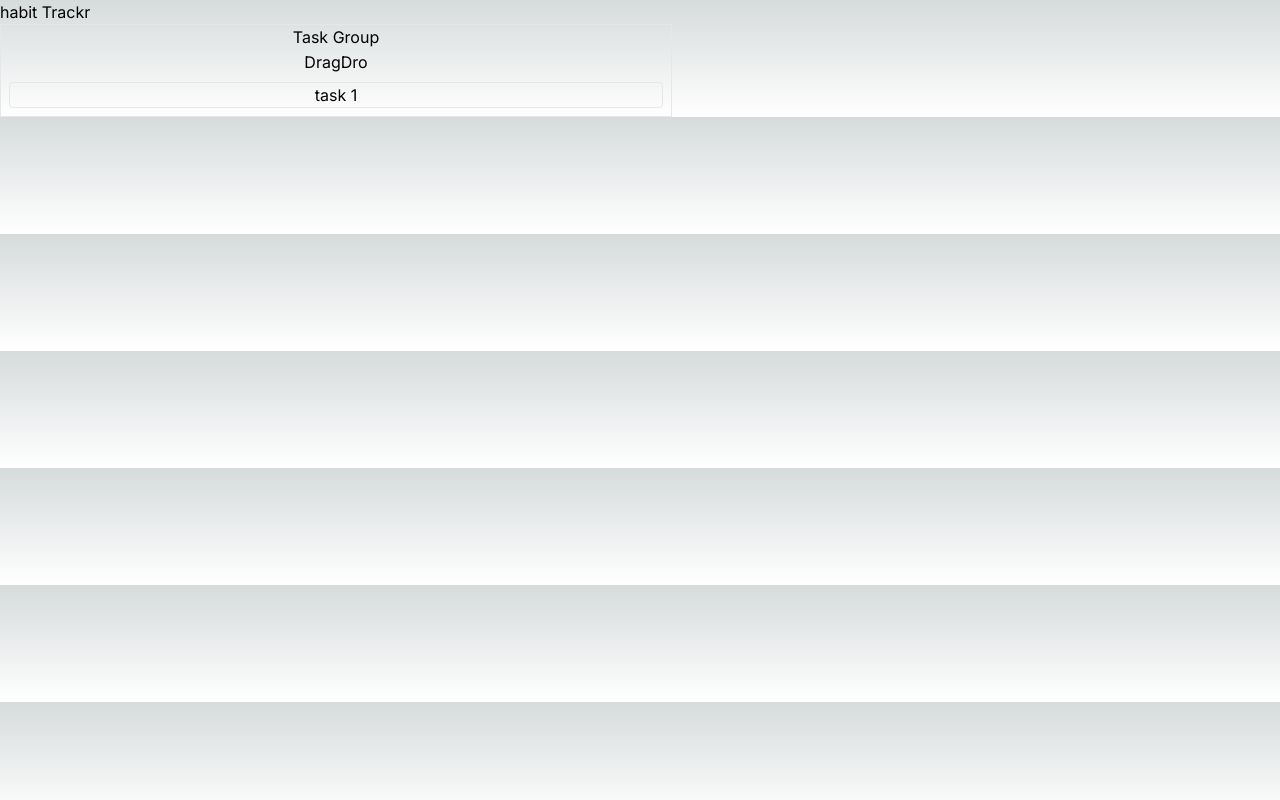
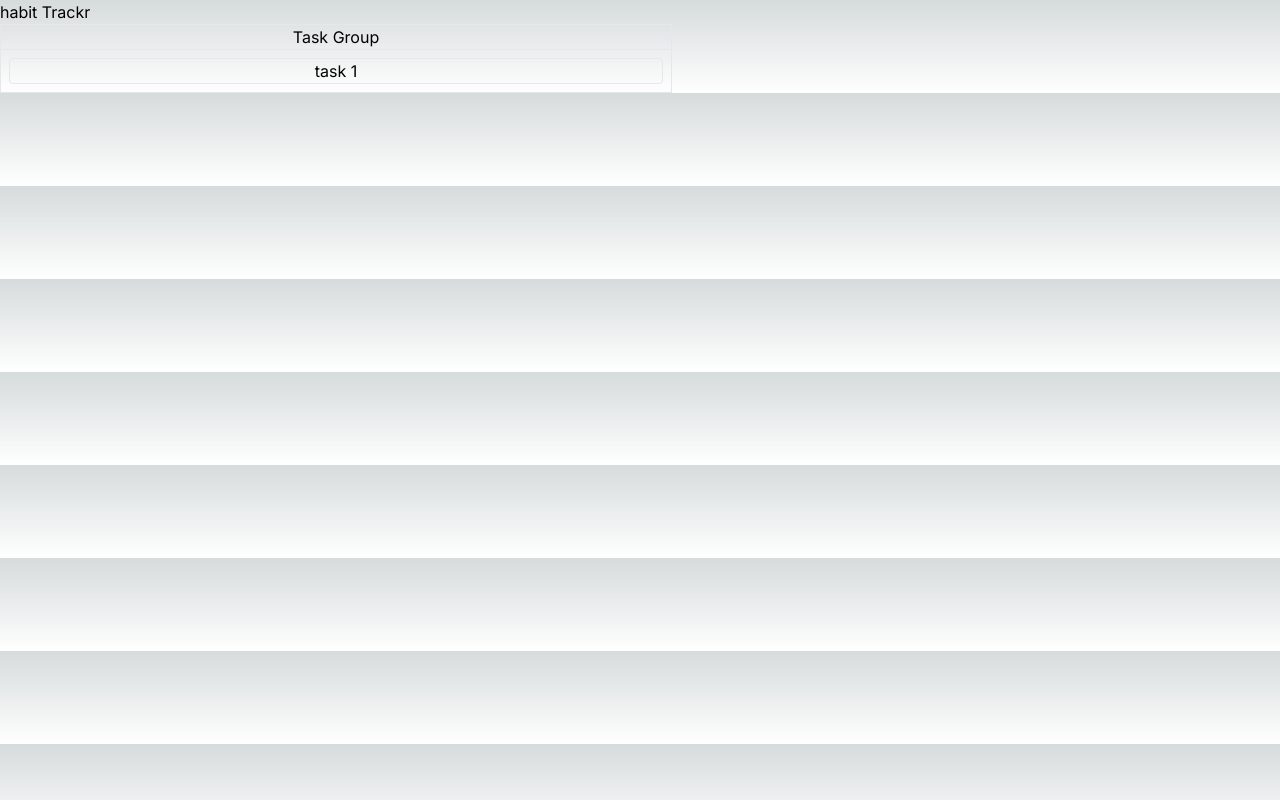
Before and after one commit to BechirMakhlouf/habit-trackr, a Next.js app: page / in a window 1280 px wide. Built offline with nearby package versions, Linux system fonts and the light colour scheme.

Commit message:
add types dnd

```diff
--- a/app/page.tsx
+++ b/app/page.tsx
@@ -1,6 +1,7 @@
 // import { randomUUID } from "crypto";
 
 import { randomUUID, UUID } from "crypto";
+import { Draggable, DragDropContext } from "react-beautiful-dnd";
 
 class Note {
   id: string = randomUUID();
@@ -25,7 +26,6 @@ interface noteColumn {
   title: string,
   notesID: UUID[]
 }
-
 //
 const notesState = {
   noteColumns: [],
@@ -41,7 +41,7 @@ export default function Home() {
         <section className="max-w-2xl text-center border dark:border-white">
           <h2>Task Group</h2>
           <hr />
-          DragDro
+
           <ul>
             <li className="border rounded m-2">task 1</li>
           </ul>
--- a/package.json
+++ b/package.json
@@ -23,5 +23,8 @@
     "tailwindcss": "3.3.3",
     "typescript": "5.1.6",
     "uuid": "^9.0.0"
+  },
+  "devDependencies": {
+    "@types/react-beautiful-dnd": "^13.1.4"
   }
 }
```
Also changed, not shown: 1 other file (tests, documents, lock files or other folders).
